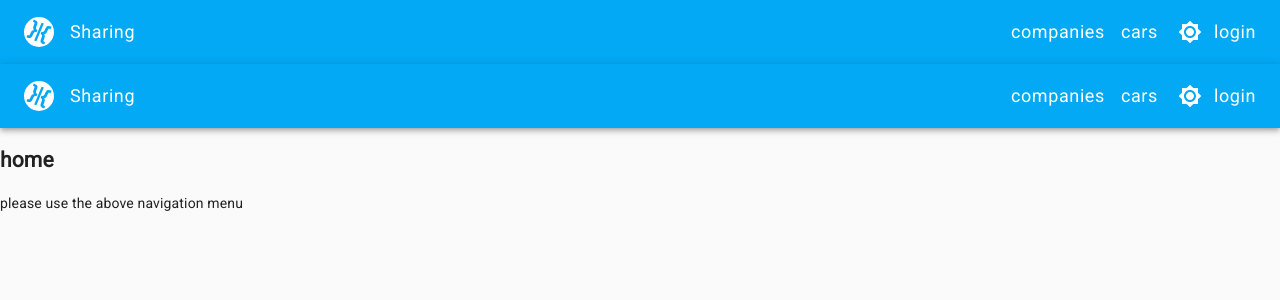
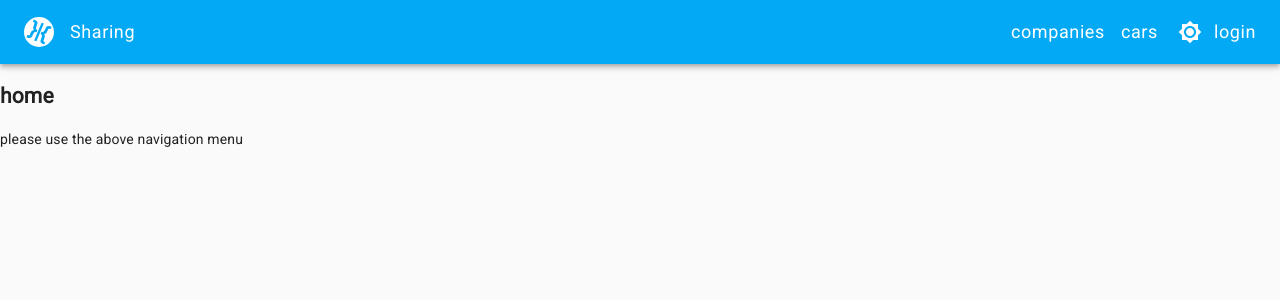
Before and after one commit to ibqn/react-graphql-example, a React (Create React App) app: page / in a window 1280 px wide. Shown: the top 300 px of the page. Built offline with nearby package versions, Linux system fonts and the light colour scheme; no server answers.

Commit message:
remove header from home component

```diff
--- a/src/components/home.jsx
+++ b/src/components/home.jsx
@@ -3,11 +3,8 @@ import Header from "./header"
 
 const Home = () => (
   <>
-    <Header />
-    <div>
-      <h2>home</h2>
-      <p>please use the above navigation menu</p>
-    </div>
+    <h2>home</h2>
+    <p>please use the above navigation menu</p>
   </>
 )
 
```
